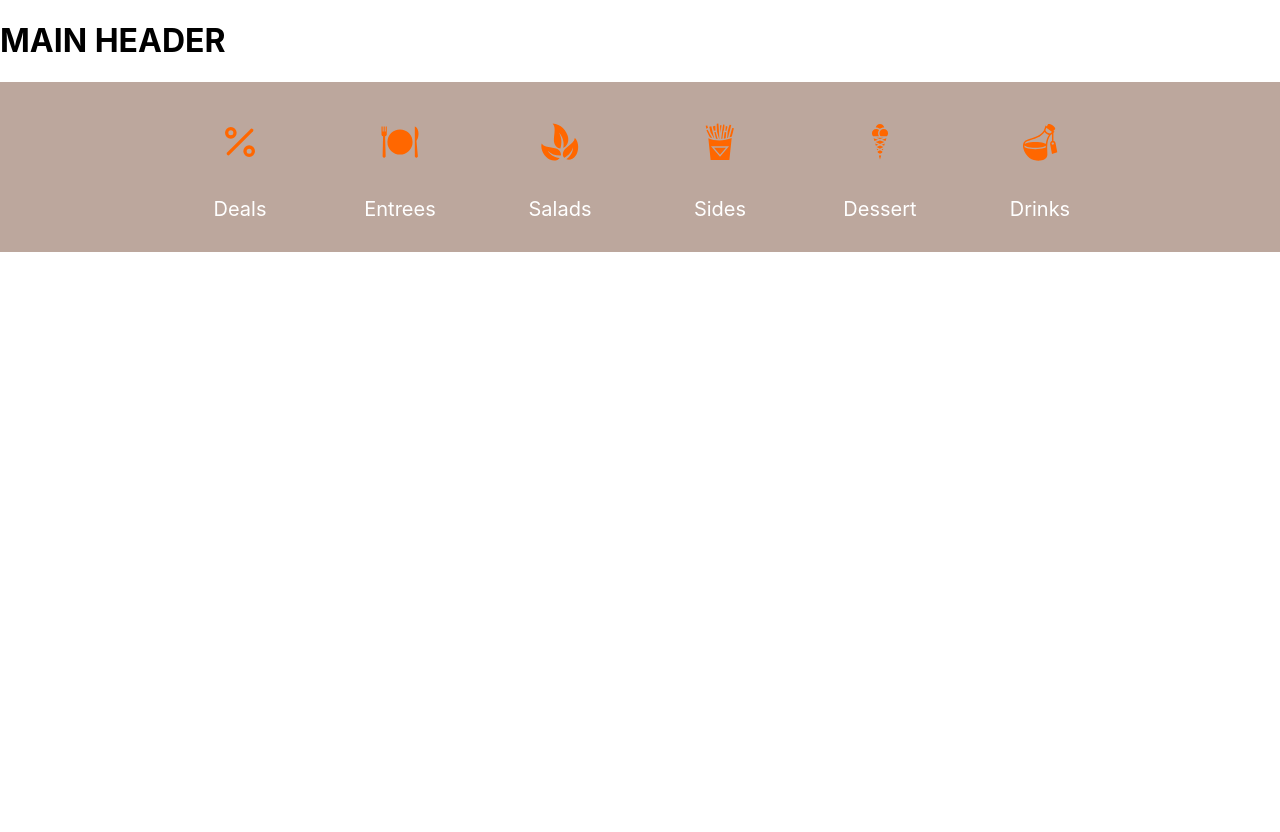
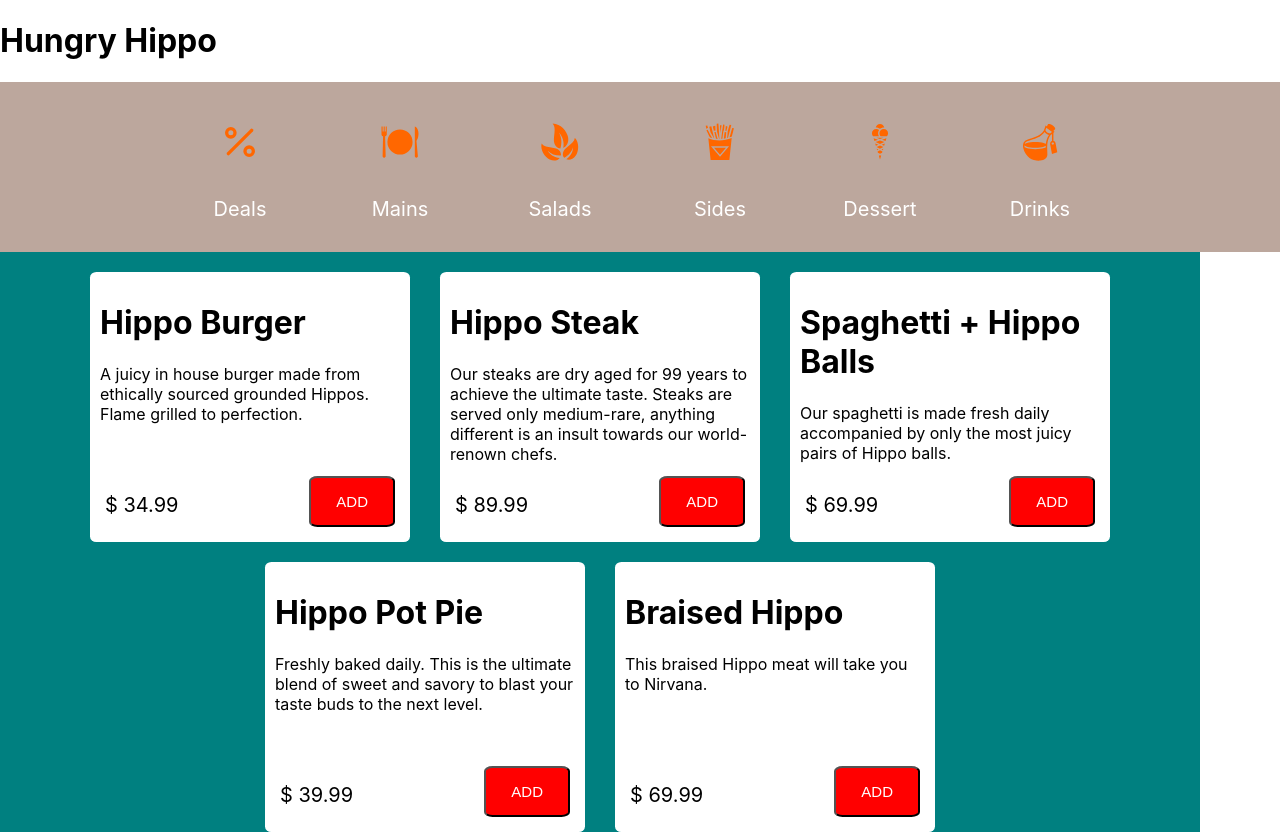
Before and after one commit to dliu753/HungryHippoRestaurant, a React (Create React App) app: page / in a window 1280 px wide. Before the commit the page ends 800 px from the top, so only its background shows below. Built offline with nearby package versions, Linux system fonts and the light colour scheme; data requests are answered from the project's data file.

Commit message:
Mock backend working with menu item cards

```diff
--- /dev/null
+++ b/db.json
@@ -0,0 +1,48 @@
+{
+  "mains": [
+    {
+      "id": 1,
+      "name": "Hippo Burger",
+      "desc": "A juicy in house burger made from ethically sourced grounded Hippos. Flame grilled to perfection.",
+      "price": 34.99
+    },
+    {
+      "id": 2,
+      "name": "Hippo Steak",
+      "desc": "Our steaks are dry aged for 99 years to achieve the ultimate taste. Steaks are served only medium-rare, anything different is an insult towards our world-renown chefs.",
+      "price": 89.99
+    },
+    {
+      "id": 3,
+      "name": "Spaghetti + Hippo Balls",
+      "desc": "Our spaghetti is made fresh daily accompanied by only the most juicy pairs of Hippo balls.",
+      "price": 69.99
+    },
+    {
+      "id": 4,
+      "name": "Hippo Pot Pie",
+      "desc": "Freshly baked daily. This is the ultimate blend of sweet and savory to blast your taste buds to the next level.",
+      "price": 39.99
+    },
+    {
+      "id": 5,
+      "name": "Braised Hippo",
+      "desc": "This braised Hippo meat will take you to Nirvana.",
+      "price": 69.99
+    }
+  ],
+  "drinks": [
+    {
+      "id": 1,
+      "name": "Hippo Milk",
+      "desc": "Decadent flavour profile from the freshest of fresh Hippos",
+      "price": 24.99
+    },
+    {
+      "id": 2,
+      "name": "Orange Juice",
+      "desc": "Sweet and tangy organic orange juice.",
+      "price": 7.99
+    }
+  ]
+}
--- a/package.json
+++ b/package.json
@@ -6,7 +6,10 @@
     "@testing-library/jest-dom": "^5.12.0",
     "@testing-library/react": "^11.2.6",
     "@testing-library/user-event": "^12.8.3",
+    "bootstrap": "^5.0.0",
+    "json-server": "^0.16.3",
     "react": "^17.0.2",
+    "react-bootstrap": "^1.5.2",
     "react-dom": "^17.0.2",
     "react-icons": "^4.2.0",
     "react-scripts": "4.0.3",
@@ -16,7 +19,8 @@
     "start": "react-scripts start",
     "build": "react-scripts build",
     "test": "react-scripts test",
-    "eject": "react-scripts eject"
+    "eject": "react-scripts eject",
+    "server": "json-server --watch db.json --port 5000"
   },
   "eslintConfig": {
     "extends": [
--- a/src/App.js
+++ b/src/App.js
@@ -1,12 +1,37 @@
+import { useState, useEffect } from 'react'
 import Header from './components/Header'
 import Menu from './components/menu/Menu'
 
 function App() {
+  const [data, setData] = useState([])
+
+  useEffect(()=> {
+    const getData = async () => {
+      const mainsData = await fetchData("mains")
+      const drinksData = await fetchData("drinks")
+      const output = [mainsData, drinksData]
+      setData(output)
+    }
+
+    getData()
+  }, [])
+
+  // Fetch data
+  const fetchData = async (category) => {
+    const res = await fetch ('http://localhost:5000/' + category)
+    const fetchData = await res.json()
+
+    // console.log(fetchData)
+    return fetchData
+  }
+
+
   return (
-    <div className="container">
+    <div className="wrapper">
       <Header />
-      <Menu />
+      <Menu menuData={data}/>
     </div>
+
   );
 }
 
--- a/src/components/Header.js
+++ b/src/components/Header.js
@@ -9,7 +9,7 @@ const Header = ({title}) => {
 };
 
 Header.defaultProps = {
-    title: 'MAIN HEADER',
+    title: 'Hungry Hippo',
 }
 
 Header.propTypes = {
--- /dev/null
+++ b/src/components/menu/Button.js
@@ -0,0 +1,23 @@
+const Button = ({text}) => {
+    const btnStyle = {
+        backgroundColor: "red",
+        color: "white",
+        fontSize: "15px",
+        paddingTop: "15px",
+        paddingBottom: "15px",
+        paddingRight: "25px",
+        paddingLeft: "25px",
+        borderRadius: "10%"
+    }
+
+    return (
+        <button
+            style={btnStyle}
+            className='btn'
+        >
+            {text}
+        </button>
+    )
+}
+
+export default Button
--- a/src/components/menu/CategoryButton.js
+++ b/src/components/menu/CategoryButton.js
@@ -1,4 +1,3 @@
-import { useState } from 'react'
 import PropTypes from 'prop-types'
 import './CategoryButton.css'
 
--- /dev/null
+++ b/src/components/menu/Item.css
@@ -0,0 +1,24 @@
+.card-container {
+    position: relative;
+    width: 300px;
+    height: 250px;
+    margin-top: 20px;
+    margin-left: 15px;
+    margin-right: 15px;
+    padding: 10px;
+    background-color: white;
+    border-radius: 2%;
+}
+
+.btn-wrapper {
+    position: absolute;
+    bottom: 15px;
+    right: 15px;
+}
+
+.price-wrapper {
+    position: absolute;
+    font-size: 20px;
+    left:15px;
+    bottom:25px;
+}
--- a/src/components/menu/Item.js
+++ b/src/components/menu/Item.js
@@ -1,11 +1,16 @@
-import React from 'react';
+import Button from './Button'
+import './Item.css'
 
-const Item = () => {
+const Item = ({ item }) => {
     return (
-        <div>
+        <div className='card-container'>
+            <h1>{item.name}</h1>
+            <p>{item.desc}</p>
+            <div className='price-wrapper'>$ {item.price}</div>
+            <div className="btn-wrapper"><Button text="ADD"></Button></div>
+        </div>
 
-        </div>
     );
 };
 
-export default Item;
+export default Item
--- /dev/null
+++ b/src/components/menu/Items.js
@@ -0,0 +1,14 @@
+import Item from './Item'
+
+const Items = ({ items }) => {
+
+    return(
+        <>
+            {items.map((item, index) => (
+                <Item key={index} item={item} />
+            ))}
+        </>
+    )
+}
+
+export default Items
--- /dev/null
+++ b/src/components/menu/Menu.css
@@ -0,0 +1,13 @@
+.menu-wrapper {
+    justify-content: center;
+}
+
+.menu-container {
+    display: flex;
+    flex-direction: row;
+    flex-flow: row wrap;
+    justify-content: center;
+    align-items: center;
+    background-color: teal;
+    max-width: 1200px;
+}
--- a/src/components/menu/Menu.js
+++ b/src/components/menu/Menu.js
@@ -1,10 +1,34 @@
-import React from 'react';
-import MenuHeader from './MenuHeader';
+import { useState, useEffect } from 'react'
+import MenuHeader from './MenuHeader'
+import Items from './Items'
+import './Menu.css'
 
-const Menu = () => {
+const Menu = ({menuData}) => {
+
+    useEffect(() => {
+        const testing = () => {
+            console.log("hello I'm from Menu.js")
+            console.log(menuData)
+        }
+        testing()
+    })
+
+    let mains;
+    if(menuData.length>0) {
+        mains = menuData[0];
+    } else {
+        mains = [];
+    }
+
     return (
+
         <div>
             <MenuHeader />
+            <div className='menu-wrapper'>
+                <div className='menu-container'>
+                    <Items items={mains} />
+                </div>
+            </div>
         </div>
     );
 };
--- a/src/components/menu/MenuHeader.js
+++ b/src/components/menu/MenuHeader.js
@@ -1,4 +1,3 @@
-import { useState } from 'react';
 import CategoryButton from './CategoryButton'
 import './MenuHeader.css'
 import { FiPercent} from 'react-icons/fi'
@@ -14,7 +13,7 @@ const MenuHeader = () => {
                 icon= {<FiPercent />}
             />
             <CategoryButton
-                name='Entrees'
+                name='Mains'
                 icon= {<GiMeal />}
             />
             <CategoryButton
```
Also changed, not shown: 1 other file (tests, documents, lock files or other folders).
